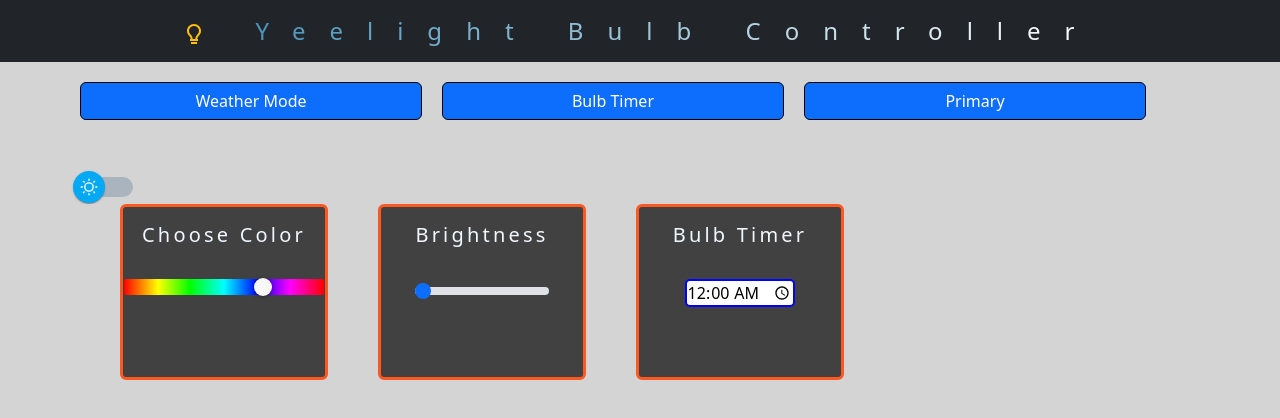
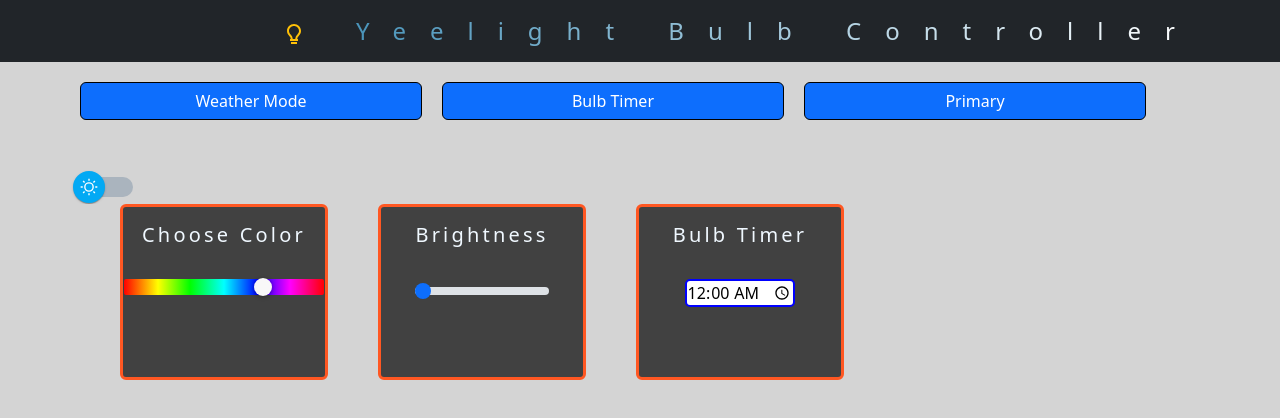
Before and after one commit to DolevMishali/Bulb-Project, a React (Create React App) app in the folder client/: page / in a window 1280 px wide. Shown: the top 418 px of the page. Built offline with nearby package versions, Linux system fonts and the light colour scheme.

Commit message:
Navbar css file was created

```diff
--- /dev/null
+++ b/client/src/components/MyNavbar.css
@@ -0,0 +1,13 @@
+.navbarStyle {
+  letter-spacing: 1em;
+  font-size: 150%;
+  background: linear-gradient(
+    90deg,
+    rgba(58, 139, 180, 1) 0%,
+    rgba(255, 255, 255, 1) 100%
+  );
+  -webkit-background-clip: text;
+  -webkit-text-fill-color: transparent;
+  text-align: center !important; /* why this is dont work???? */
+  margin-left: 200px;
+}
--- a/client/src/components/MyNavbar.js
+++ b/client/src/components/MyNavbar.js
@@ -1,22 +1,13 @@
 import Navbar from 'react-bootstrap/Navbar';
 import Container from 'react-bootstrap/Container';
 import { BiBulb } from 'react-icons/bi';
+import './MyNavbar.css';
 
 function MyNavbar() {
-  const navbarBrandStyle = {
-    letterSpacing: '1em',
-    fontSize: '150%',
-    background:
-      'linear-gradient(90deg, rgba(58,139,180,1) 0%, rgba(255,255,255,1) 100%)',
-    '-webkit-background-clip': 'text' /* Add this for Safari compatibility */,
-    '-webkit-text-fill-color':
-      'transparent' /* Add this for Safari compatibility */,
-  };
-
   return (
     <Navbar bg='dark' variant='dark'>
       <Container>
-        <Navbar.Brand style={navbarBrandStyle} className='mx-auto'>
+        <Navbar.Brand className='navbarStyle'>
           <BiBulb style={{ marginRight: 50, color: '#FFC107' }} />
           Yeelight Bulb Controller
         </Navbar.Brand>
```
